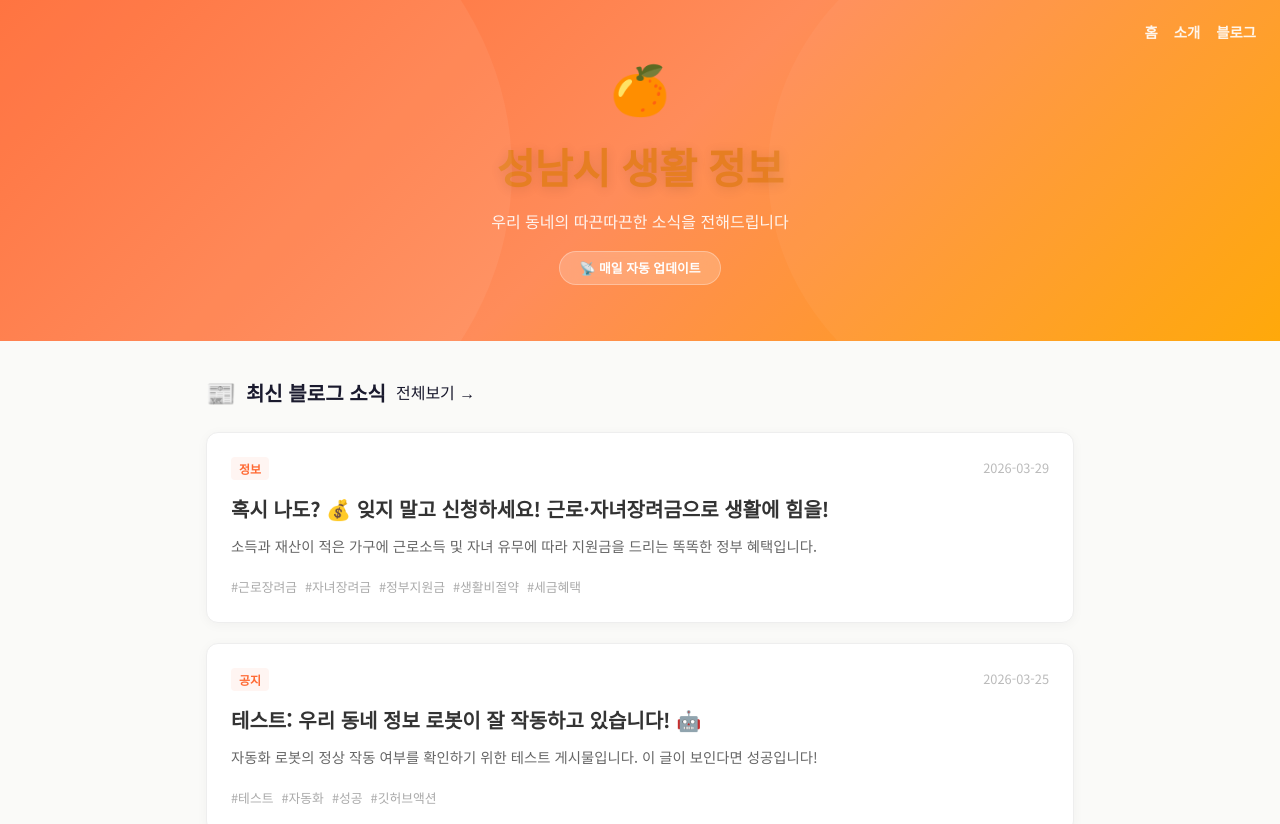
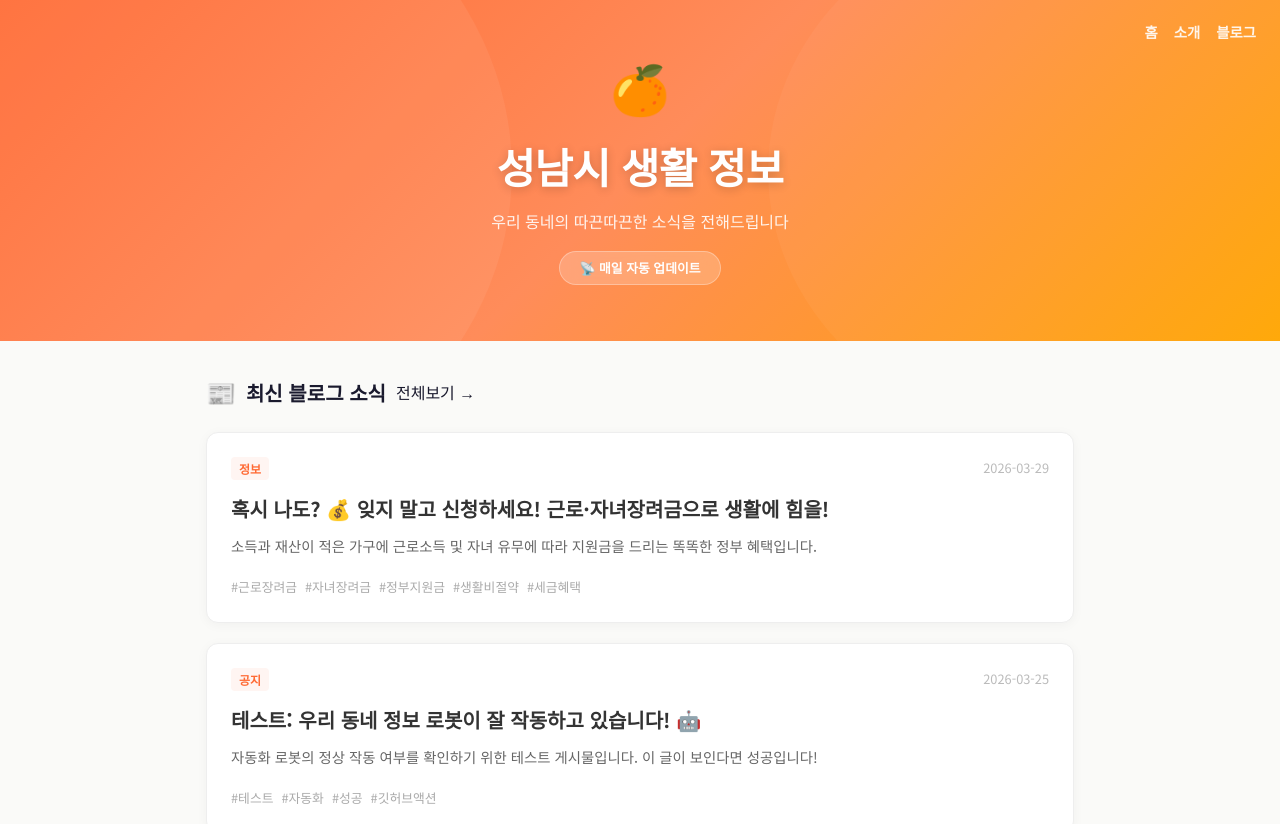
Before and after one commit to ksjung-win/my-local-info, a Next.js app: page / in a window 1280 px wide. Shown: the top 824 px of the page. Built offline with nearby package versions, Linux system fonts and the light colour scheme; no server answers.

Commit message:
Improve header title visibility with white color and text shadow

```diff
--- a/src/app/layout.tsx
+++ b/src/app/layout.tsx
@@ -86,7 +86,7 @@ export default function RootLayout({
           </nav>
           <Link href="/" style={{ textDecoration: 'none', color: 'inherit' }}>
             <span className="header-emoji">🍊</span>
-            <h1 className="header-title" style={{ color: '#e67e22' }}>성남시 생활 정보</h1>
+            <h1 className="header-title" style={{ color: '#ffffff', textShadow: '0 2px 10px rgba(0,0,0,0.2)' }}>성남시 생활 정보</h1>
           </Link>
           <p className="header-subtitle">
             우리 동네의 따끈따끈한 소식을 전해드립니다
```
